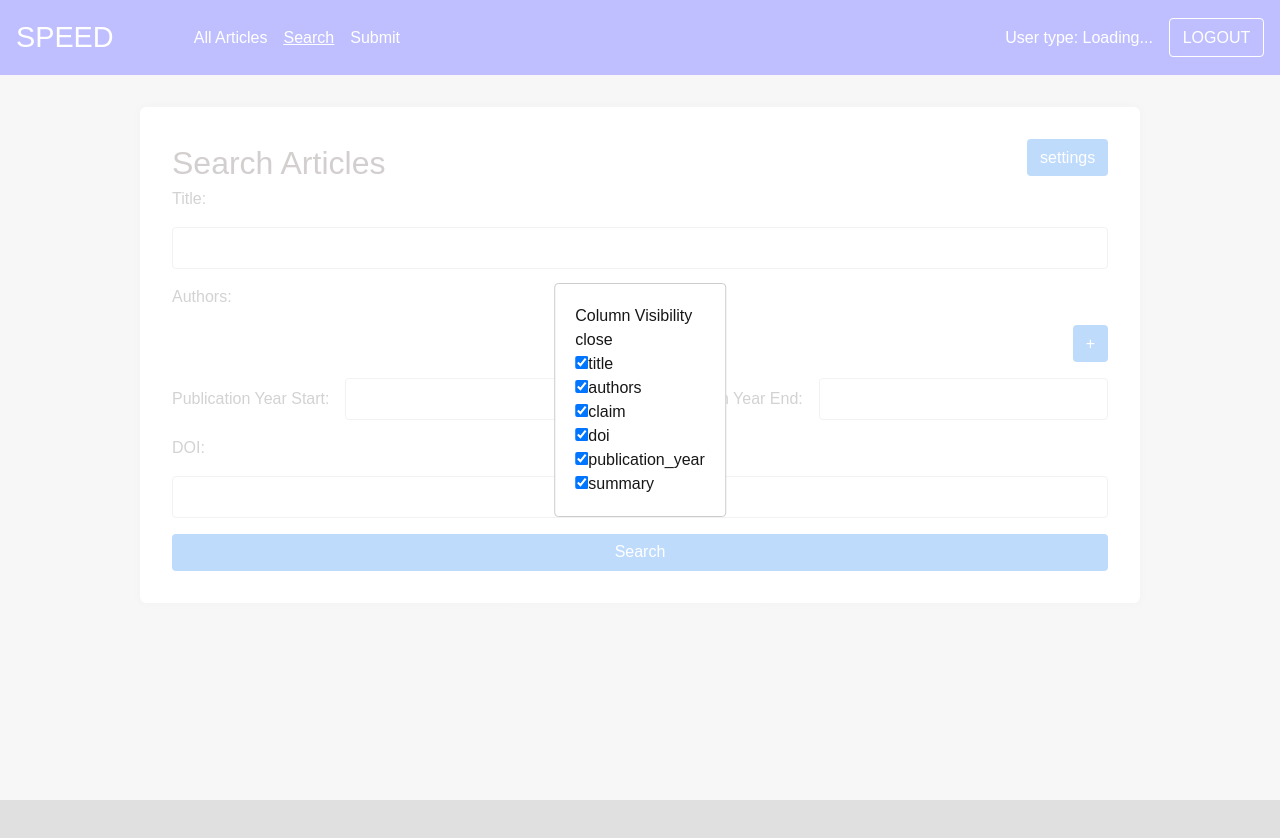
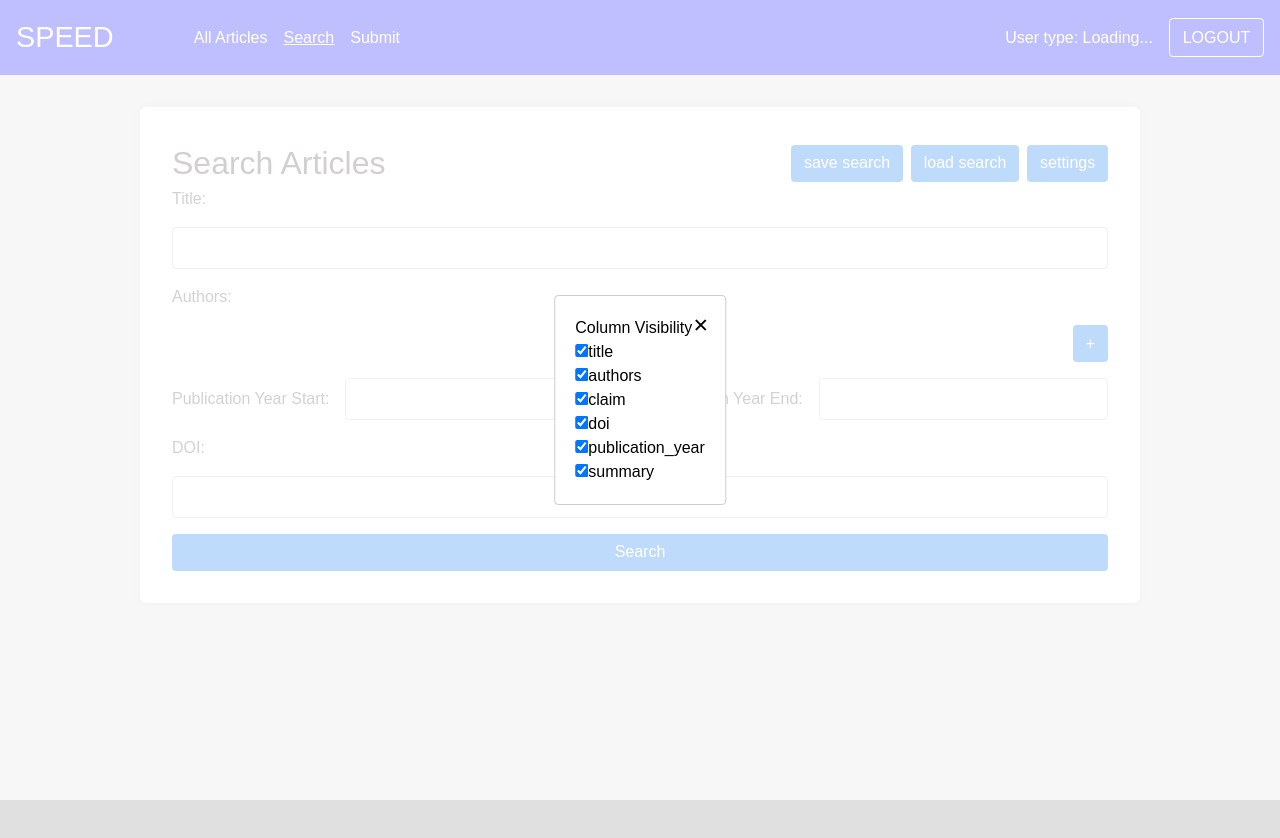
Before and after one commit to HusseinAljanaby/CISE_1B, a Next.js app in the folder apps/frontend/: page /search in a window 1280 px wide. Both pictures are taken after a click on the button "settings". Shown: the top 838 px of the page. Built offline with nearby package versions, Linux system fonts and the light colour scheme.

Commit message:
allow saving searches

```diff
--- a/apps/frontend/src/app/(auth)/search/page.tsx
+++ b/apps/frontend/src/app/(auth)/search/page.tsx
@@ -4,6 +4,7 @@ import { FormEvent, useState } from "react";
 import formStyles from "@/styles/Form.module.scss";
 import resultsStyles from "@/styles/Results.module.scss";
 import SearchSettings from "@/components/SearchSettings";
+import LoadSearch from "@/components/LoadSearch";
 import React from "react";
 import { FiFilter } from "react-icons/fi";
 
@@ -160,12 +161,52 @@ const SearchArticles = () => {
       });
   };
 
+  const saveSearch = () => {
+    const name = prompt("Enter a name for this search:");
+    if (!name) return;
+
+    const searchState = {
+      title,
+      authors,
+      pubYearStart,
+      pubYearEnd,
+      doi,
+    };
+
+    const existing = localStorage.getItem("saved_searches");
+    const saved_searches = existing ? JSON.parse(existing) : {};
+
+    saved_searches[name] = searchState;
+    localStorage.setItem("saved_searches", JSON.stringify(saved_searches));
+    alert("Search saved!");
+  };
+
+  const loadSearch = (searchState: {
+    title: string;
+    authors: string[];
+    pubYearStart: number | "";
+    pubYearEnd: number | "";
+    doi: string;
+  }) => {
+    setTitle(searchState.title);
+    setAuthors(searchState.authors);
+    setPubYearStart(searchState.pubYearStart);
+    setPubYearEnd(searchState.pubYearEnd);
+    setDoi(searchState.doi);
+  };
+
   return (
     <div className={formStyles.container}>
       <div className={formStyles.formWrapper}>
         <div className={formStyles.searchHeader}>
           <h1 style={{ fontSize: "2rem" }}>Search Articles</h1>
-          <SearchSettings />
+          <div style={{ display: "flex", gap: "0.5rem", alignItems: "center" }}>
+            <button onClick={saveSearch} className={formStyles.buttonItem}>
+              save search
+            </button>
+            <LoadSearch callback={loadSearch} />
+            <SearchSettings />
+          </div>
         </div>
         <form className={formStyles.form} onSubmit={submitSearch}>
           <label htmlFor="title">Title:</label>
--- /dev/null
+++ b/apps/frontend/src/components/LoadSearch.tsx
@@ -0,0 +1,130 @@
+import React from "react";
+import Modal from "react-modal";
+import formStyles from "@/styles/Form.module.scss";
+import modalStyles from "@/styles/Modal.module.scss"
+
+interface LoadSearchProps {
+  callback: (searchState: {
+    title: string;
+    authors: string[];
+    pubYearStart: number | "";
+    pubYearEnd: number | "";
+    doi: string;
+  }) => void;
+}
+
+const LoadSearch: React.FC<LoadSearchProps> = ({ callback }) => {
+  const [modalIsOpen, setIsOpen] = React.useState(false);
+  const [saved_searches, setSavedSearches] = React.useState<{ [name: string]: any }>({});
+
+  const openModal = () => {
+    loadFromStorage();
+    setIsOpen(true);
+  };
+  const closeModal = () => setIsOpen(false);
+
+  const loadFromStorage = () => {
+    const raw = localStorage.getItem("saved_searches");
+    setSavedSearches(raw ? JSON.parse(raw) : {});
+  };
+
+  const loadSearch = (searchState: any) => {
+    callback(searchState);
+    closeModal();
+  };
+
+  const deleteSearch = (name: string) => {
+    const updated = { ...saved_searches };
+    delete updated[name];
+    localStorage.setItem("saved_searches", JSON.stringify(updated));
+    setSavedSearches(updated);
+  };
+
+  const customStyles = {
+    content: {
+      top: '50%',
+      left: '50%',
+      right: 'auto',
+      bottom: 'auto',
+      marginRight: '-50%',
+      transform: 'translate(-50%, -50%)',
+      color: 'black',
+      width: '16rem',
+    },
+  };
+
+  return (
+    <div id="load-search">
+      <button onClick={openModal} className={formStyles.buttonItem}>
+        load search
+      </button>
+      <Modal
+        appElement={typeof document !== "undefined" ? document.getElementById("app-root") ?? undefined : undefined}
+        isOpen={modalIsOpen}
+        onRequestClose={closeModal}
+        style={customStyles}
+        contentLabel="Load Search Modal"
+      >
+        <h2>Load search</h2>
+        <button
+          onClick={closeModal}
+          style={{
+            position: "absolute",
+            top: "1rem",
+            right: "1rem",
+            backgroundColor: "transparent",
+            border: "none",
+            fontSize: "1.2rem",
+            cursor: "pointer",
+          }}
+        >
+          ✕
+        </button>
+        <div style={{ marginTop: "1rem" }}>
+          {Object.keys(saved_searches).length === 0 ? (
+            <p>No saved searches.</p>
+          ) : (
+          <ul style={{ listStyle: "none", padding: 0 }}>
+            {Object.entries(saved_searches).map(([name, search]) => (
+              <li
+                key={name}
+                style={{
+                  marginBottom: "1rem",
+                  borderBottom: "1px solid #ccc",
+                  paddingBottom: "0.5rem",
+                }}
+              >
+                <strong>{name}</strong>
+                <div style={{ display: "flex", gap: "0.5rem", marginTop: "0.25rem" }}>
+                  <a
+                    href="#"
+                    onClick={(e) => {
+                      e.preventDefault();
+                      loadSearch(search);
+                    }}
+                    style={{ color: "blue"}}
+                  >
+                    Load
+                  </a>
+                  <a
+                    href="#"
+                    onClick={(e) => {
+                      e.preventDefault();
+                      deleteSearch(name);
+                    }}
+                    style={{ color: "#e74c3c"}}
+                  >
+                    Delete
+                  </a>
+                </div>
+              </li>
+            ))}
+          </ul>
+          )}
+        </div>
+      </Modal>
+    </div>
+  );
+};
+
+export default LoadSearch;
--- a/apps/frontend/src/components/SearchSettings.tsx
+++ b/apps/frontend/src/components/SearchSettings.tsx
@@ -26,6 +26,7 @@ const SearchSettings: React.FC<SearchSettings> = () => {
       bottom: 'auto',
       marginRight: '-50%',
       transform: 'translate(-50%, -50%)',
+      color: 'black',
     },
   };
 
@@ -63,7 +64,20 @@ const SearchSettings: React.FC<SearchSettings> = () => {
         contentLabel="Example Modal"
       >
         <h2>Column Visibility</h2>
-        <button onClick={closeModal}>close</button>
+        <button
+          onClick={closeModal}
+          style={{
+            position: "absolute",
+            top: "1rem",
+            right: "1rem",
+            backgroundColor: "transparent",
+            border: "none",
+            fontSize: "1.2rem",
+            cursor: "pointer",
+          }}
+        >
+          ✕
+        </button>
         <div>
           {columnKeys.map((key) => (
             <div key={key}>
```
